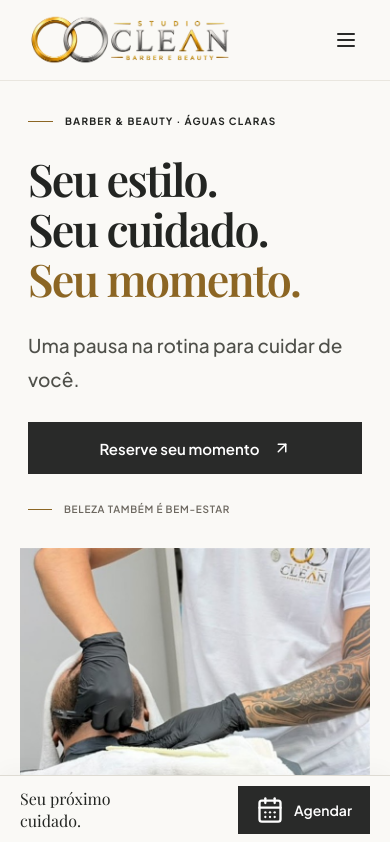
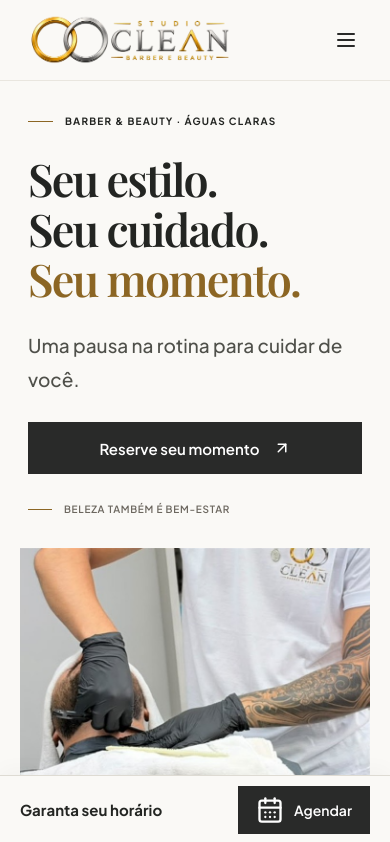
Before and after one commit to Gravv-studios/clean-studio, a React (Vite) app: page / in a window 390 px wide. Shown: the top 842 px of the page. Built offline with nearby package versions, Linux system fonts and the light colour scheme; a web font is replaced by a local one.

Commit message:
Reforça chamada de agendamento na barra mobile

```diff
--- a/src/App.jsx
+++ b/src/App.jsx
@@ -55,6 +55,6 @@ export default function App() {
    <section className="closing container"><p>BELEZA FAZ BEM. SEMPRE.</p><h2>Seu próximo momento <em>é aqui.</em></h2><BookingLink>Agendar meu momento</BookingLink></section>
   </main>
   <footer><div className="container footer-main"><a href="#inicio"><img src={images.logoHorizontal} alt={brand.name} className="brand-logo"/></a><p>Seu estilo. Seu cuidado. Seu momento.<br/>Barber & Beauty · Águas Claras, DF</p><a className="text-link" href={links.instagram} target="_blank" rel="noopener noreferrer"><Instagram size={19}/>{brand.instagramHandle}<ArrowUpRight size={16}/></a></div><nav className="container footer-links" aria-label="Navegação do rodapé"><a href="#studio">O studio</a><a href="#servicos">Serviços</a><a href="#equipe">Nossa equipe</a><a href="#agendar">Agendamento</a><a href="#galeria">Galeria e Instagram</a><a href="#localizacao">Como chegar</a><a href="#contato">Contato</a></nav><div className="container footer-bottom"><span>© {new Date().getFullYear()} Studio Clean Barber & Beauty</span><a href="#agendar">Agendar meu horário <ArrowUpRight size={13}/></a></div></footer>
-  <div className="mobile-booking"><span>Seu próximo cuidado.</span><a className="button mobile-booking-action" href="#agendar"><CalendarDays size={28} aria-hidden="true"/><span>Agendar</span></a></div>
+  <div className="mobile-booking"><span>Garanta seu horário</span><a className="button mobile-booking-action" href="#agendar"><CalendarDays size={28} aria-hidden="true"/><span>Agendar</span></a></div>
  </>;
 }
--- a/src/styles/index.css
+++ b/src/styles/index.css
@@ -204,3 +204,7 @@ dl { font-size: 15px; }
 @media(max-width:600px){
  .hero-copy>.button{width:100%;max-width:none;height:52px;padding-block:0}
 }
+
+@media(max-width:800px){
+ .mobile-booking>span{font-family:'Plus Jakarta Sans',sans-serif;font-style:normal;font-weight:700;font-size:15px;line-height:1.35;color:#232522;max-width:155px}
+}
```
